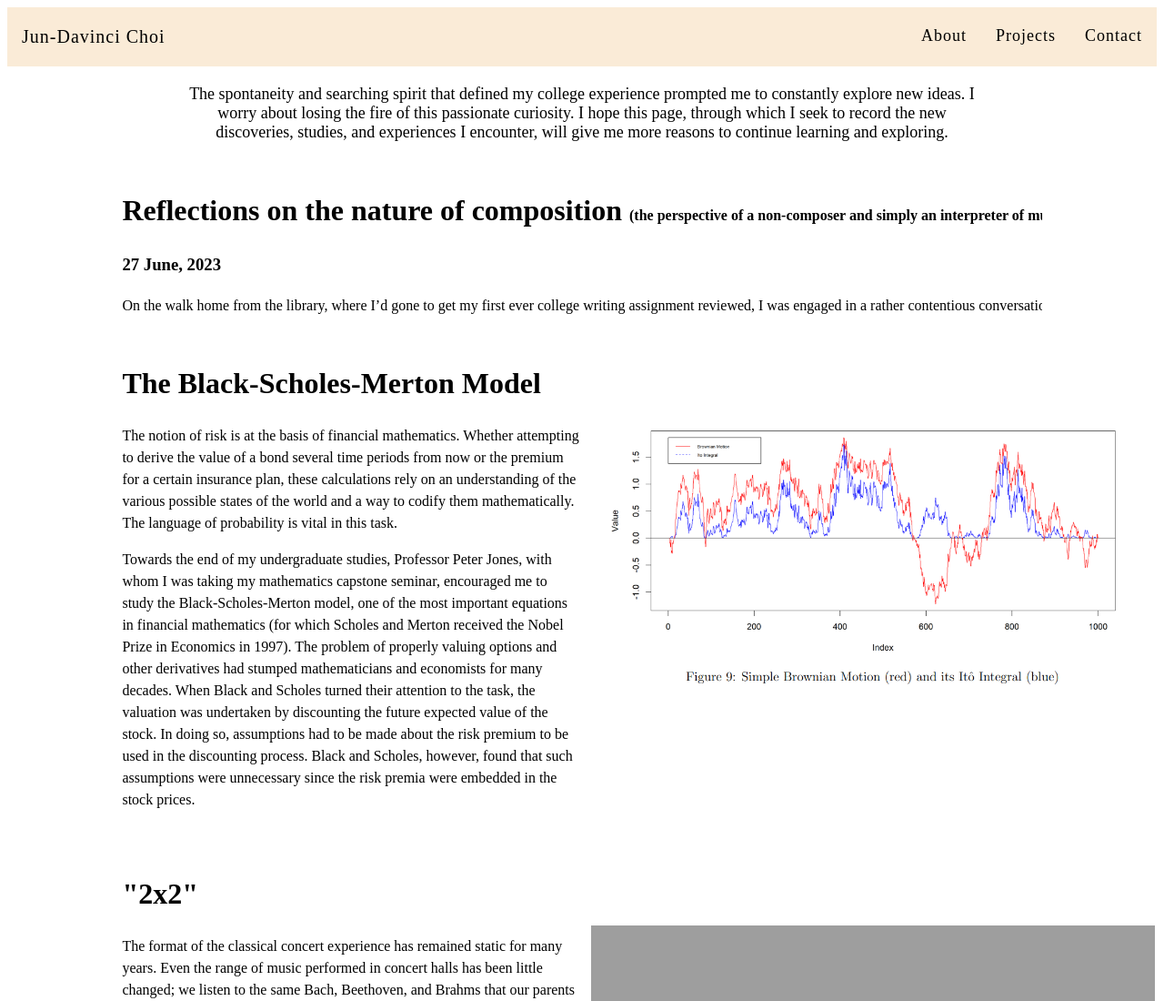
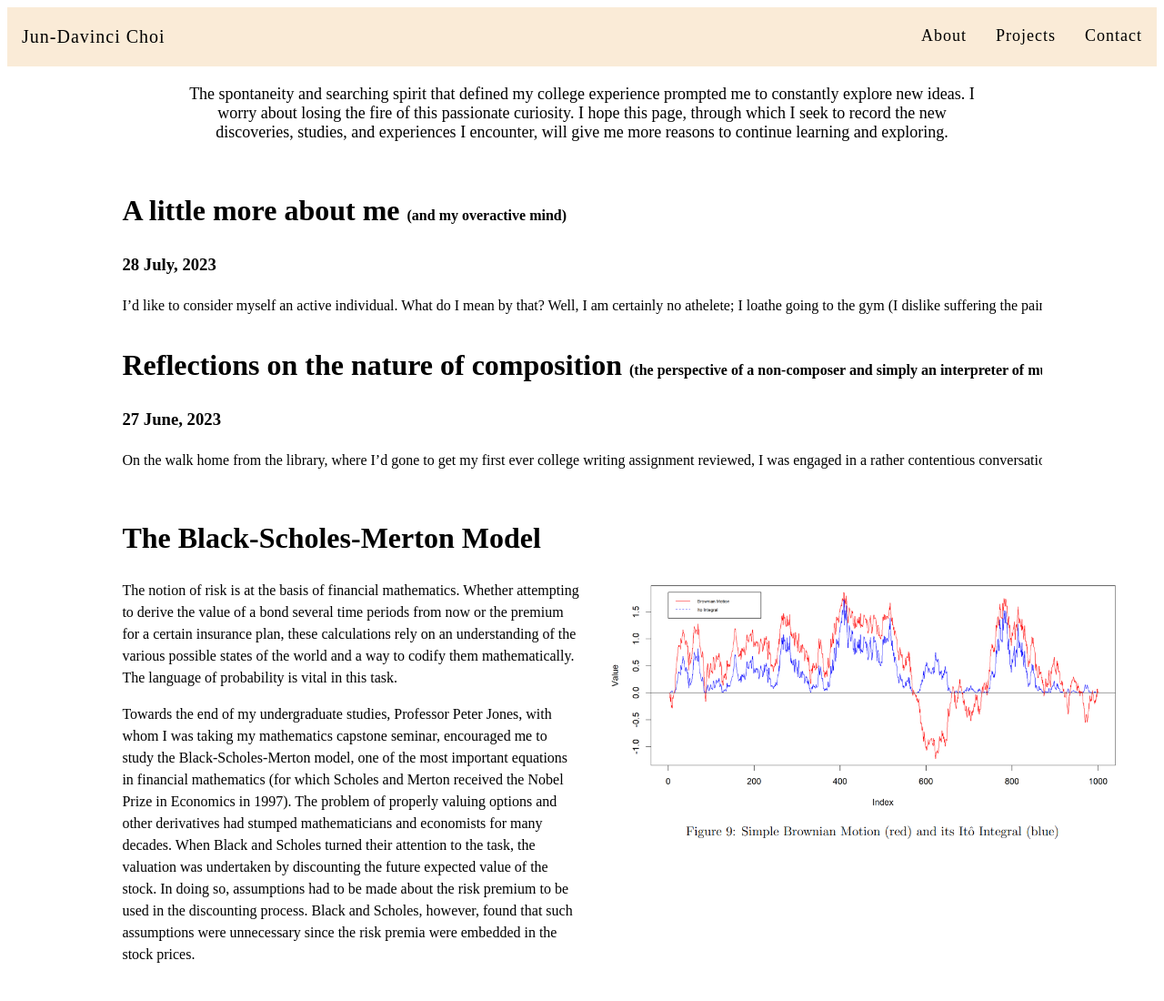
Before and after one commit to adastra2023/adastra2023.github.io, a plain HTML site: page projects.html in a window 1280 px wide. Shown: the top 1100 px of the page at 91% size. Drawn offline with Linux system fonts and the light colour scheme; grey boxes are pictures that could not be loaded.

Commit message:
Update projects.html

```diff
--- a/projects.html
+++ b/projects.html
@@ -32,6 +32,15 @@
 
         <div style="text-align: center;">
             <!-- Projects List -->
+
+            <!-- Blog Post 2: More about me 1 -->
+            <div class="blog-post">
+                <h1>
+                    <a href="blog_2_about_me_1.html" style="text-decoration: none !important; color: black;">A little more about me <span style="font-size: 16px">(and my overactive mind)</span></a>
+                </h1>
+                <h3>28 July, 2023</h3>
+                <p>I’d like to consider myself an active individual. What do I mean by that? Well, I am certainly no athelete; I loathe going to the gym (I dislike suffering the pains of overused muscles the following days). What I mean to say is that I often find myself juggling multiple activities at once. My mind is restless. I drafted this essay while studying for the GREs. I have a dozen other essay, film, and concert ideas drafted on my notes app that are half-formed, nascent, and—one might say—abandoned. I live in this world of ideas, fantasizing and planning but seldom doing. (That’s why this website is here—so I can actually turn my ideas into action!)</p>
+            </div>
 
             <!-- Blog Post 1: Reflections on the nature of composition -->
             <div class="blog-post">
```
